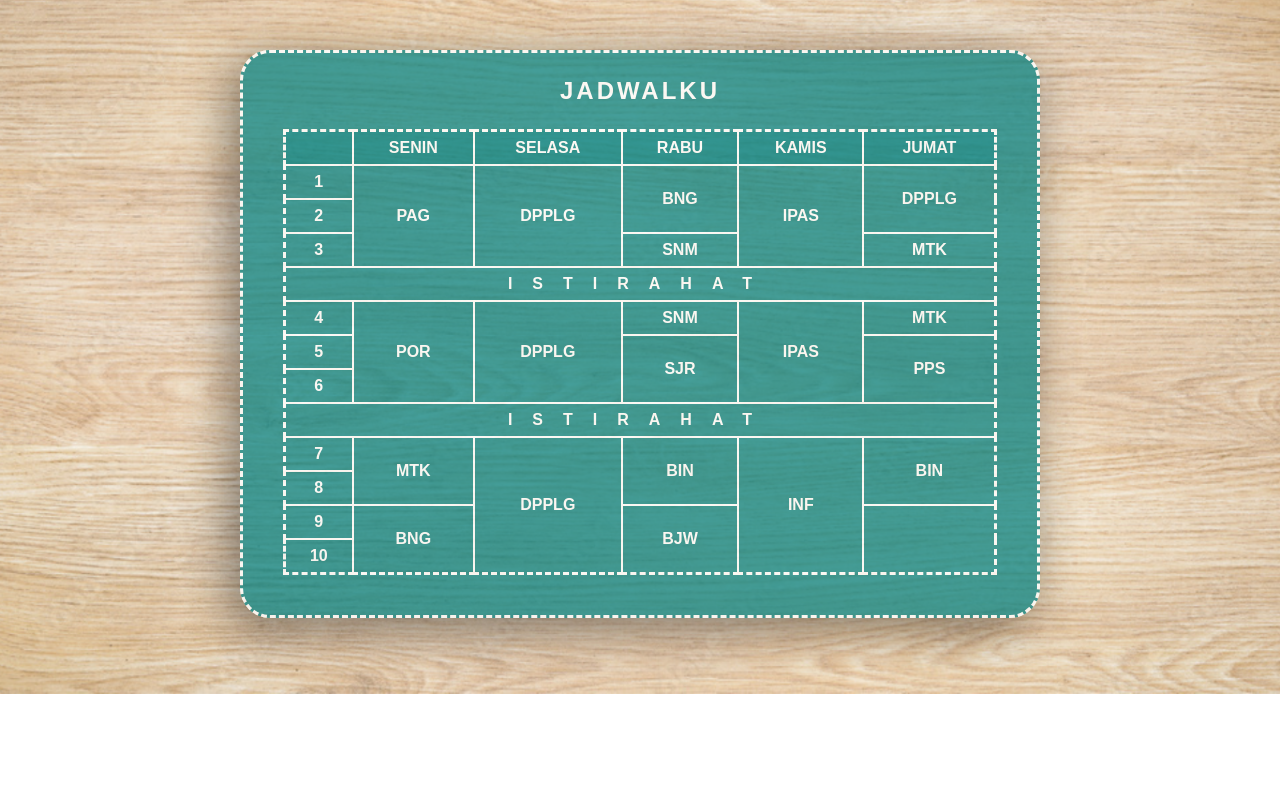
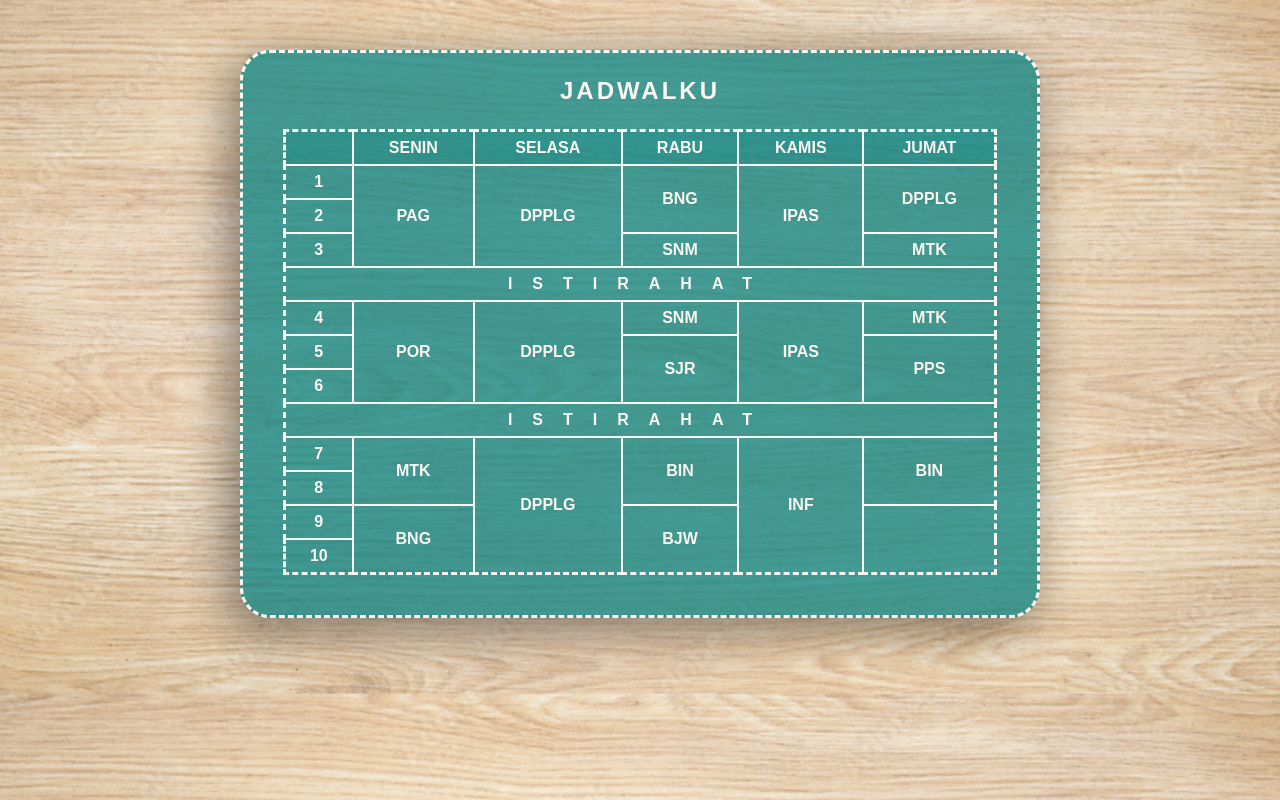
Before and after one commit to Nextraile/tugas-sekolah, a plain HTML site: page Tugas-2/Tabel/index.html in a window 1280 px wide. Drawn offline with nearby package versions, Linux system fonts and the light colour scheme.

Commit message:
A little update

```diff
--- a/Tugas-2/Tabel/styles.css
+++ b/Tugas-2/Tabel/styles.css
@@ -1,5 +1,5 @@
 body {
-    background: url("Table.png") no-repeat center;
+    background: url("Table.png") center;
     background-size: cover;
     font-family: Arial, sans-serif;
     font-weight: bold;
```
